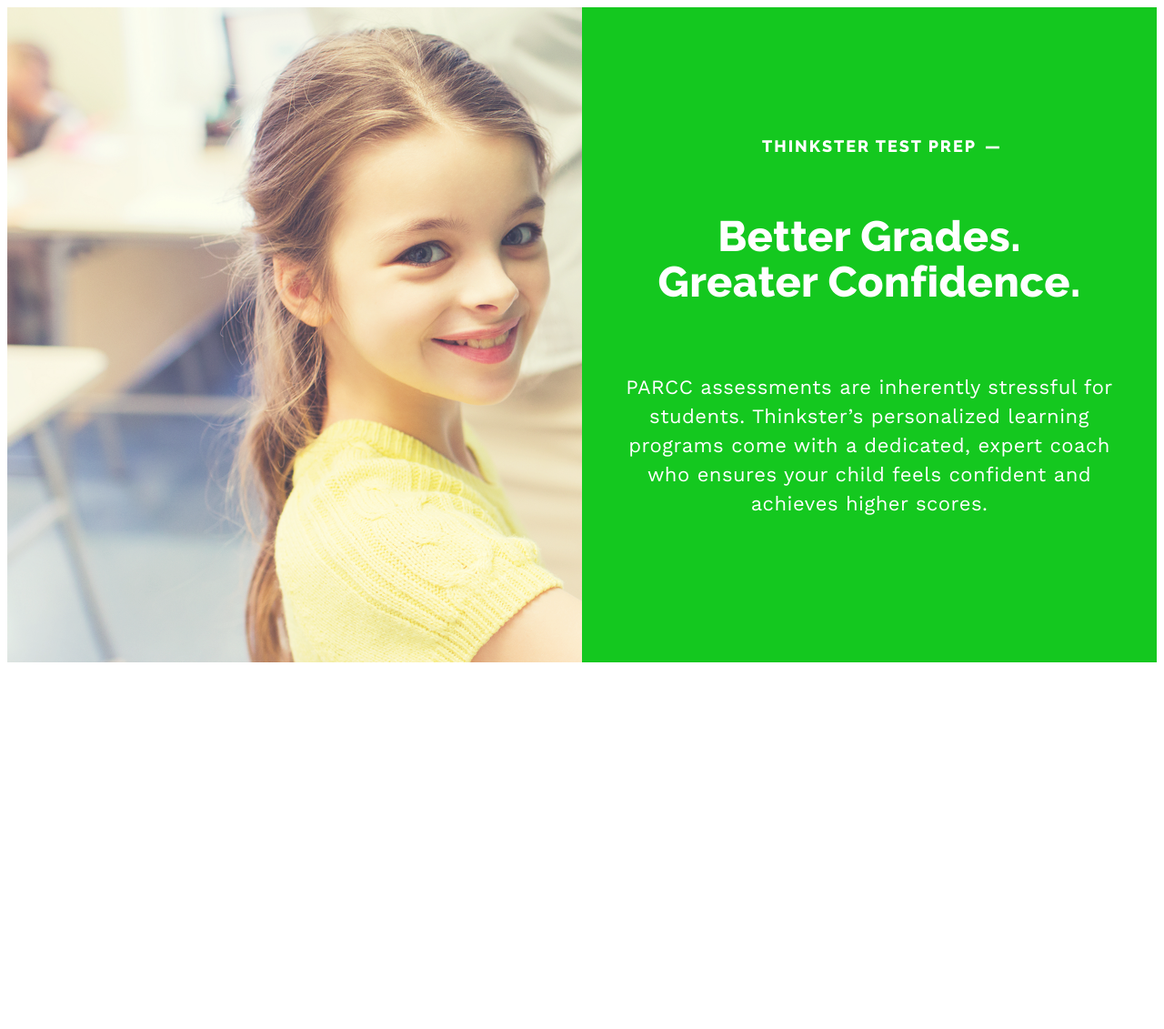
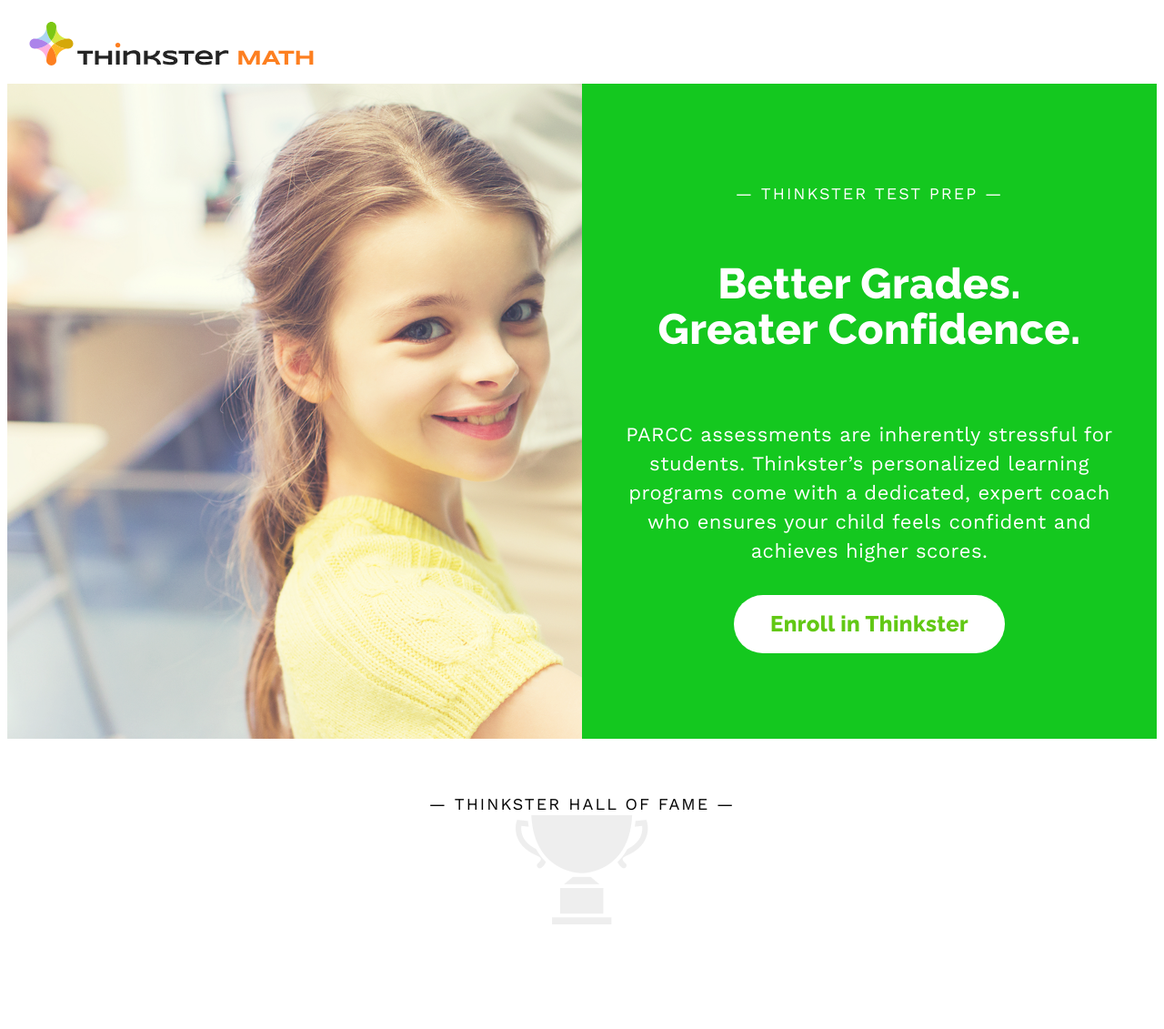
Before and after one commit to archana-iyer/projects, a plain HTML site: page index.html in a window 1280 px wide. Shown: the whole page at 91% size. Before the commit the page ends 800 px from the top, so only its background shows below. Drawn offline with nearby package versions, Linux system fonts and the light colour scheme.

Commit message:
Added site header and started Hall of fame page

```diff
--- a/css/test_prep.css
+++ b/css/test_prep.css
@@ -1,5 +1,6 @@
-
-
+.header_branding {
+  padding: 16px 0 16px 24px;
+}
 
 .heroBox {
   display: flex;
@@ -47,8 +48,10 @@
   justify-content: center;
 }
 
-.heroSlide__title {
+.heroSlide__title, .Hof__title {
+  font-family: "Work Sans", "Helvetica", Arial, sans-serif;
   font-size: 18px;
+  font-weight: normal;
   line-height: 24px;
   letter-spacing: 2px;
   text-transform: uppercase;
@@ -58,7 +61,7 @@
     padding: 0.375rem 1.75rem 0.125rem;
     position: relative;
   }
-    .title_decorator::before, .title__decorator::after {
+    .title__decorator::before, .title__decorator::after {
       content: '\2014';
       position: absolute;
     }
@@ -82,3 +85,36 @@
     margin-left: 10px;
     margin-right: 10px;
 }
+
+.heroBox__button
+{
+  text-decoration: none;
+  background: #FFF;
+  border-radius: 200px 200px 200px 200px;
+  font-family: "Raleway", "Work Sans", Helvetica, Arial, sans-serif;
+  font-size: 24px;
+  font-weight: 800;
+  line-height: 32px;
+  /*box-shadow: 0 4px 8px 0 rgba(0, 0, 0, 0.2);*/
+  color: #62c814;
+  padding: 16px 40px 16px 40px;
+}
+
+.trophy
+{
+  display: block;
+  margin-left: auto;
+  margin-right: auto;
+}
+
+.Hof-container
+{
+  max-width: 1100px;
+  margin: 0px auto 0px auto;
+  padding-right:24px;
+  padding-left: 24px;
+}
+.Hof__title {
+  text-align: center;
+  padding: 48px 0 112px 0;
+}
--- a/index.html
+++ b/index.html
@@ -8,6 +8,10 @@
  </head>
 
  <body>
+   <div class="header_branding">
+    <img src="images/thinkster-logomark.svg">
+    <img src="images/thinkster-wordmark.svg">
+   </div>
   <section class="heroBox nowrap">
       <div class="heroSlide__image">  </div>
           <div class="heroSlide__content">
@@ -26,8 +30,22 @@
             Thinkster’s personalized learning programs come with a dedicated,
             expert coach who ensures your child feels confident and achieves higher scores.
           </p>
+          <a href="https://enroll.hellothinkster.com/pricing" class="heroBox__button" title="Enroll in Thinkster">
+              Enroll in Thinkster
+           </a>
         </div> <!--heroSlide__content-->
+  </section>
+  <div class="PARCC-Hof">
+    <div class="Hof-container">
+      <h1 class="Hof__title">
+        <span class="title__decorator">
+        Thinkster Hall of Fame
+        </span>
+        <img class="trophy" src="images/trophy.png">
+      </h1>
 
-  </section>
+    </div>
+  </div>
+
 </body>
 </html>
```
Also changed, not shown: images/thinkster-logomark.svg (added), images/thinkster-wordmark.svg (added), images/trophy.png (added).
